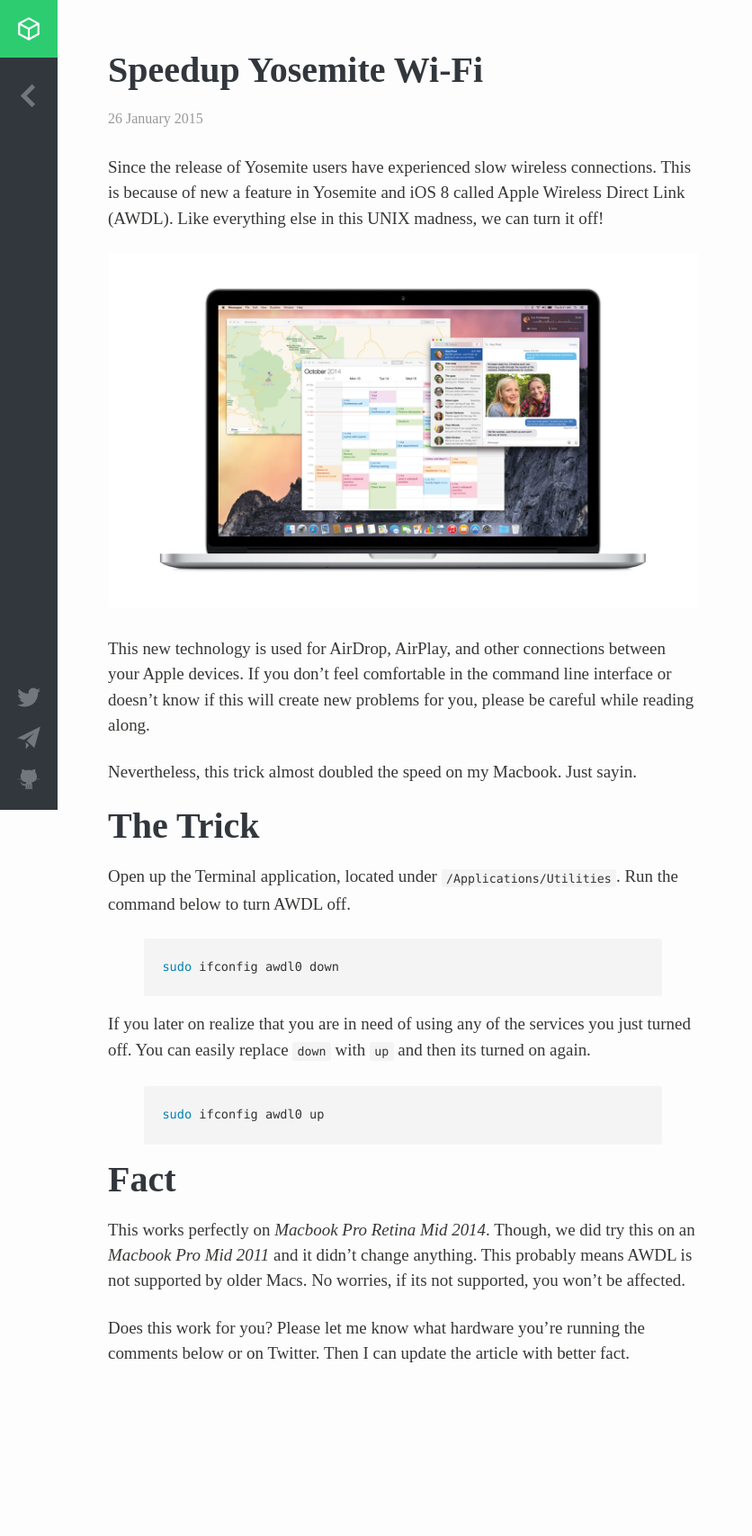
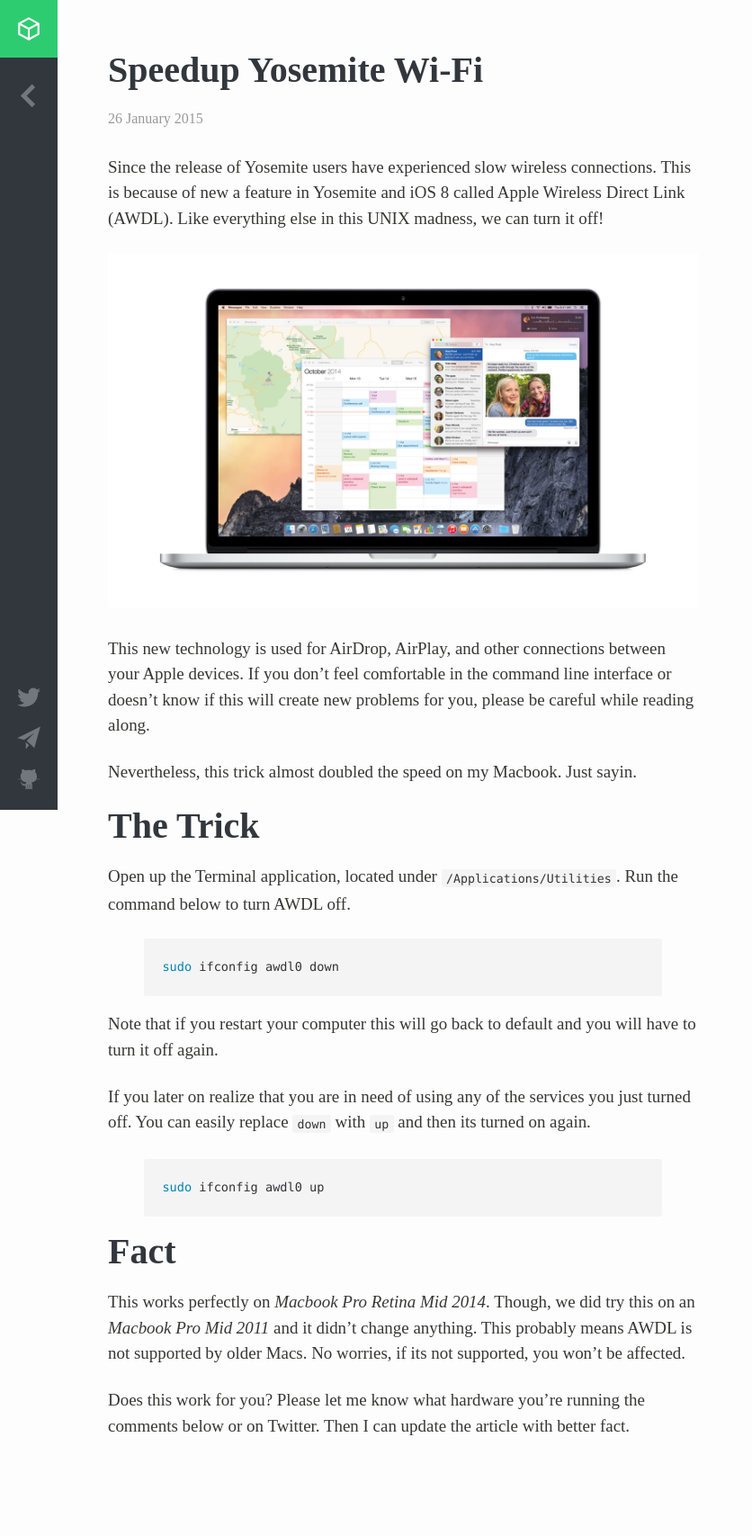
Before and after one commit to mikaelmattsson/mikaelmattsson.github.io, a Jekyll site: the page built from _posts/2015-01-26-speedup-yosemite-wifi.md, in a window 1280 px wide. Shown: the whole page at 90% size, without its empty margins (0-836 px from the left). Built offline with Jekyll 4.4.1, drawn with Linux system fonts in a browser that asks for light colours; comment, search, counter and statistics services are not loaded; before the commit the page ends 1626 px from its top, so only the background shows below that.

Commit message:
Add sentence about restarting computer.

```diff
--- a/_posts/2015-01-26-speedup-yosemite-wifi.md
+++ b/_posts/2015-01-26-speedup-yosemite-wifi.md
@@ -23,6 +23,8 @@
 
 {% endhighlight %}
 
+Note that if you restart your computer this will go back to default and you will have to turn it off again.
+
 If you later on realize that you are in need of using any of the services you just turned off. You can easily replace `down` with `up` and then its turned on again.
 
 {% highlight bash %}
```
